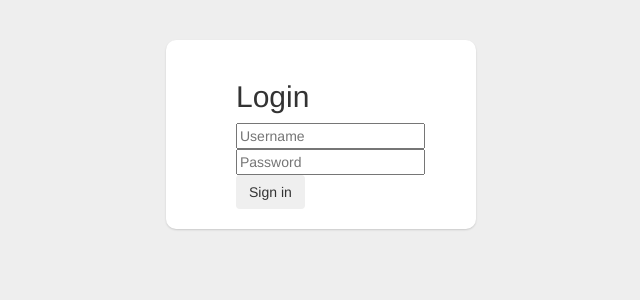
After one commit to anaoaktree/rawjamdash, a Django app: template hello/templates/login.html in a window 1280 px wide. The commit adds this page. Shown: the top 300 px of the page, without its empty margins (319-959 px from the left). Run offline with Django 3.2, Linux system fonts and the light colour scheme; the template is opened without the code that fills it, so the values that code supplies are empty; some libraries are stand-ins or nearby versions.

Commit message:
add login

```diff
--- a/hello/static/hello/css/custom.css
+++ b/hello/static/hello/css/custom.css
@@ -15,6 +15,8 @@
 body {
     font-family: 'Open Sans', sans-serif;
 }
+
+
 
  #wrapper {
     width: 100%;
--- /dev/null
+++ b/hello/static/hello/css/login.css
@@ -0,0 +1,34 @@
+/* Override some defaults */
+html, body {
+  background-color: #eee;
+}
+body {
+  padding-top: 40px;
+}
+
+.container {
+  width: 300px;
+}
+
+/* The white background content wrapper */
+.container > .content {
+  background-color: #fff;
+  padding: 20px;
+  margin: 0 -20px;
+  -webkit-border-radius: 10px 10px 10px 10px;
+     -moz-border-radius: 10px 10px 10px 10px;
+          border-radius: 10px 10px 10px 10px;
+  -webkit-box-shadow: 0 1px 2px rgba(0,0,0,.15);
+     -moz-box-shadow: 0 1px 2px rgba(0,0,0,.15);
+          box-shadow: 0 1px 2px rgba(0,0,0,.15);
+}
+
+.login-form {
+  margin-left: 65px;
+}
+
+legend {
+  margin-right: -50px;
+  font-weight: bold;
+    color: #404040;
+}
--- /dev/null
+++ b/hello/templates/login.html
@@ -0,0 +1,38 @@
+<!DOCTYPE html>
+<html lang="en">
+  <head>
+    <meta charset="utf-8">
+    <title>Bootstrap, from Twitter</title>
+    <meta name="description" content="">
+    <meta name="author" content="">
+
+ {% load staticfiles %}
+  <!-- BOOTSTRAP STYLES-->
+    <link href="{% static 'hello/css/bootstrap.css' %}" rel="stylesheet" />
+    <link href="{% static 'hello/css/login.css' %}" rel="stylesheet" />
+
+
+</head>
+<body>
+  <div class="container">
+    <div class="content">
+      <div class="row">
+        <div class="login-form">
+          <h2>Login</h2>
+          <form action="">
+            <fieldset>
+              <div class="clearfix">
+                <input type="text" placeholder="Username">
+              </div>
+              <div class="clearfix">
+                <input type="password" placeholder="Password">
+              </div>
+              <button class="btn primary" type="submit">Sign in</button>
+            </fieldset>
+          </form>
+        </div>
+      </div>
+    </div>
+  </div> <!-- /container -->
+</body>
+</html>
```
Also changed, not shown: hello/views.py (+4 -15 lines).
